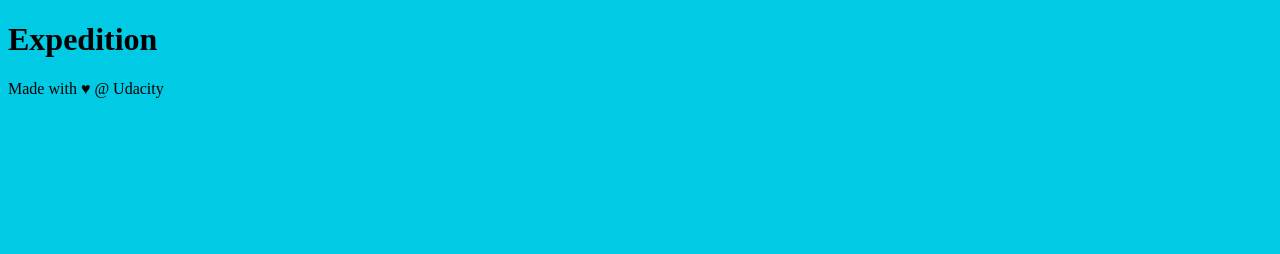
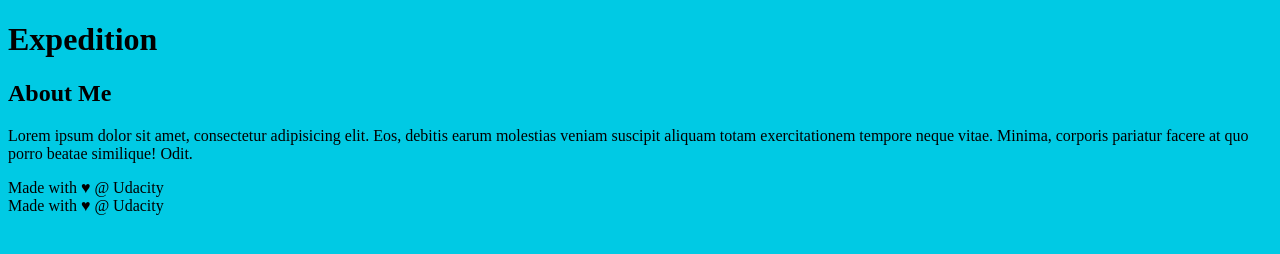
Before and after one commit to huaqeeli/hello-world, a plain HTML site: page index.html in a window 1280 px wide. Drawn offline with Linux system fonts and the light colour scheme.

Commit message:
add new content

```diff
--- a/index.html
+++ b/index.html
@@ -17,7 +17,20 @@
 	    <main>
 
 	    </main>
+	    <!-- start of new content -->
+		<aside>
+		    <h2>About Me</h2>
+
+		    <p>Lorem ipsum dolor sit amet, consectetur adipisicing elit. Eos, debitis earum molestias veniam suscipit aliquam totam exercitationem tempore neque vitae. Minima, corporis pariatur facere at quo porro beatae similique! Odit.</p>
+		</aside>
 	</div>
+
+
+		<!-- end of new content -->
+
+		<footer>
+		    Made with ♥ @ Udacity
+
 
 		    <footer>
 		        Made with ♥ @ Udacity
```
Lines whose indentation alone changed are shown as unchanged.
